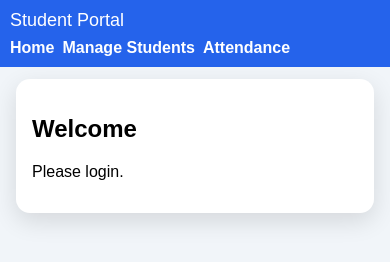
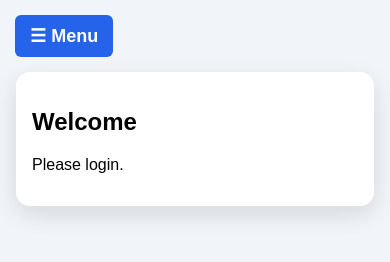
Before and after one commit to Aleguiojo777/Teacher-Portal, a plain HTML site: page frontend/portal.html in a window 390 px wide. Drawn offline with Linux system fonts and the light colour scheme; no server answers.

Commit message:
Updated
UI

```diff
--- a/frontend/portal.css
+++ b/frontend/portal.css
@@ -6,31 +6,121 @@ font-family:Arial, sans-serif;
 body{
 margin:0;
 background:#f1f5f9;
+display:flex;
+min-height:100vh;
 }
 
-.navbar{
-background:#2563eb;
-padding:15px 40px;
-display:flex;
-justify-content:space-between;
-color:white;
+/* Sidebar Navigation */
+.sidebar {
+  width: 250px;
+  background: #2563eb;
+  color: white;
+  padding: 20px;
+  position: fixed;
+  left: 0;
+  top: 0;
+  height: 100vh;
+  overflow-y: auto;
+  z-index: 1000;
+  transition: transform 0.3s ease;
 }
 
-.navbar ul{
-list-style:none;
-display:flex;
-gap:20px;
+.sidebar.hidden {
+  transform: translateX(-100%);
 }
 
-.navbar a{
-color:white;
-text-decoration:none;
-font-weight:bold;
+.sidebar-logo {
+  font-size: 20px;
+  font-weight: bold;
+  margin-bottom: 30px;
+  padding-bottom: 15px;
+  border-bottom: 2px solid rgba(255,255,255,0.2);
+}
+
+.sidebar ul {
+  list-style: none;
+  padding: 0;
+  margin: 0;
+}
+
+.sidebar li {
+  margin-bottom: 10px;
+}
+
+.sidebar a {
+  color: white;
+  text-decoration: none;
+  display: block;
+  padding: 12px 15px;
+  border-radius: 8px;
+  transition: background 0.2s ease;
+}
+
+.sidebar a:hover {
+  background: rgba(255,255,255,0.2);
+}
+
+.sidebar a.active {
+  background: rgba(255,255,255,0.3);
+  font-weight: bold;
+}
+
+.sidebar .hidden {
+  display: none;
+}
+
+/* Toggle button for mobile */
+.sidebar-toggle {
+  display: none;
+  position: fixed;
+  top: 15px;
+  left: 15px;
+  z-index: 1001;
+  background: #2563eb;
+  color: white;
+  border: none;
+  padding: 10px 15px;
+  border-radius: 6px;
+  cursor: pointer;
+  font-size: 18px;
+}
+
+/* Main content area */
+.main-content {
+  flex: 1;
+  margin-left: 250px;
+  padding: 0;
+  transition: margin-left 0.3s ease;
+}
+
+/* Responsive adjustments */
+@media (max-width: 768px) {
+  .sidebar-toggle {
+    display: block;
+  }
+
+  .sidebar {
+    width: 100%;
+    height: auto;
+    position: fixed;
+    transform: translateX(-100%);
+    z-index: 999;
+  }
+
+  .sidebar.show {
+    transform: translateX(0);
+  }
+
+  .main-content {
+    margin-left: 0;
+    padding-top: 60px;
+  }
 }
 
 .container{
 max-width:1000px;
 margin:30px auto;
+padding: 0 20px;
 }
 
 .card{
@@ -237,22 +327,47 @@ background:#f1f5f9;
 
 @media (max-width: 900px){
 	.container{padding:0 16px}
-	.navbar{padding:12px 20px}
 	.form-grid{grid-template-columns:repeat(2,1fr)}
+  .sidebar {
+    width: 280px;
+  }
+  .main-content {
+    margin-left: 280px;
+  }
 }
 
 @media (max-width: 600px){
-	.navbar{flex-direction:column;align-items:flex-start;gap:8px}
-	.navbar ul{display:flex;flex-wrap:wrap;gap:8px;padding:0;margin:0}
-	.navbar .logo{font-size:18px}
 	.container{margin:12px auto}
 	.form-grid{grid-template-columns:1fr}
 	.card{padding:16px}
 	th, td{font-size:13px;padding:8px}
-	.logo{white-space:nowrap;overflow:hidden;text-overflow:ellipsis}
+
+  .sidebar-toggle {
+    display: block;
+  }
+
+  .sidebar {
+    width: 100%;
+    position: fixed;
+    top: 0;
+    left: 0;
+    height: auto;
+    transform: translateX(-100%);
+  }
+
+  .sidebar.show {
+    transform: translateX(0);
+  }
+
+  .main-content {
+    margin-left: 0;
+    padding-top: 60px;
+  }
 }
 
 @media (max-width: 400px){
-	.navbar{padding:10px}
 	button{padding:10px}
+  .sidebar {
+    width: 100%;
+  }
 }
--- a/frontend/portal.html
+++ b/frontend/portal.html
@@ -3,13 +3,15 @@
 <head>
 <meta charset="UTF-8">
 <meta name="viewport" content="width=device-width, initial-scale=1.0">
-<title>Student Portal</title>
+<title>Teacher Portal</title>
 <link rel="stylesheet" href="portal.css">
 </head>
 <body>
 
-<nav class="navbar">
-  <div class="logo">Student Portal</div>
+<button class="sidebar-toggle" id="sidebarToggle">☰ Menu</button>
+
+<nav class="sidebar" id="sidebar">
+  <div class="sidebar-logo">Teacher Portal</div>
   <ul>
     <li><a href="#" data-section="home" class="nav-link">Home</a></li>
     <li><a href="#" data-section="manage" class="nav-link">Manage Students</a></li>
@@ -19,7 +21,8 @@
   </ul>
 </nav>
 
-<div class="container">
+<div class="main-content">
+  <div class="container">
   <section id="section-home" class="section">
     <div class="card welcome">
       <h2 id="welcomeTitle">Welcome</h2>
@@ -90,6 +93,7 @@
   <!-- User Management is a separate page: user-management.html -->
 
 </div>
+</div>
 
 <script src="portal.js"></script>
 
--- a/frontend/portal.js
+++ b/frontend/portal.js
@@ -16,6 +16,36 @@ window.API_BASE = window.API_BASE || (function(){
     }
 })();
 const API_BASE = window.API_BASE;
+
+/* ===========================
+   SIDEBAR TOGGLE
+=========================== */
+document.addEventListener('DOMContentLoaded', function() {
+  const sidebarToggle = document.getElementById('sidebarToggle');
+  const sidebar = document.getElementById('sidebar');
+
+  if(sidebarToggle && sidebar) {
+    sidebarToggle.addEventListener('click', function() {
+      sidebar.classList.toggle('show');
+    });
+
+    // Close sidebar when clicking a link
+    sidebar.querySelectorAll('a').forEach(link => {
+      link.addEventListener('click', function() {
+        if(window.innerWidth <= 600) {
+          sidebar.classList.remove('show');
+        }
+      });
+    });
+
+    // Close sidebar when clicking outside
+    document.addEventListener('click', function(e) {
+      if(!sidebar.contains(e.target) && !sidebarToggle.contains(e.target)) {
+        sidebar.classList.remove('show');
+      }
+    });
+  }
+});
 
 /* ===========================
    LOAD STUDENTS FROM API
```
Also changed, not shown: frontend/attendance.html (+8 -3 lines), frontend/manage.html (+7 -3 lines), frontend/user-management.html (+8 -3 lines), frontend/user-management.js (+28 -0 lines).
